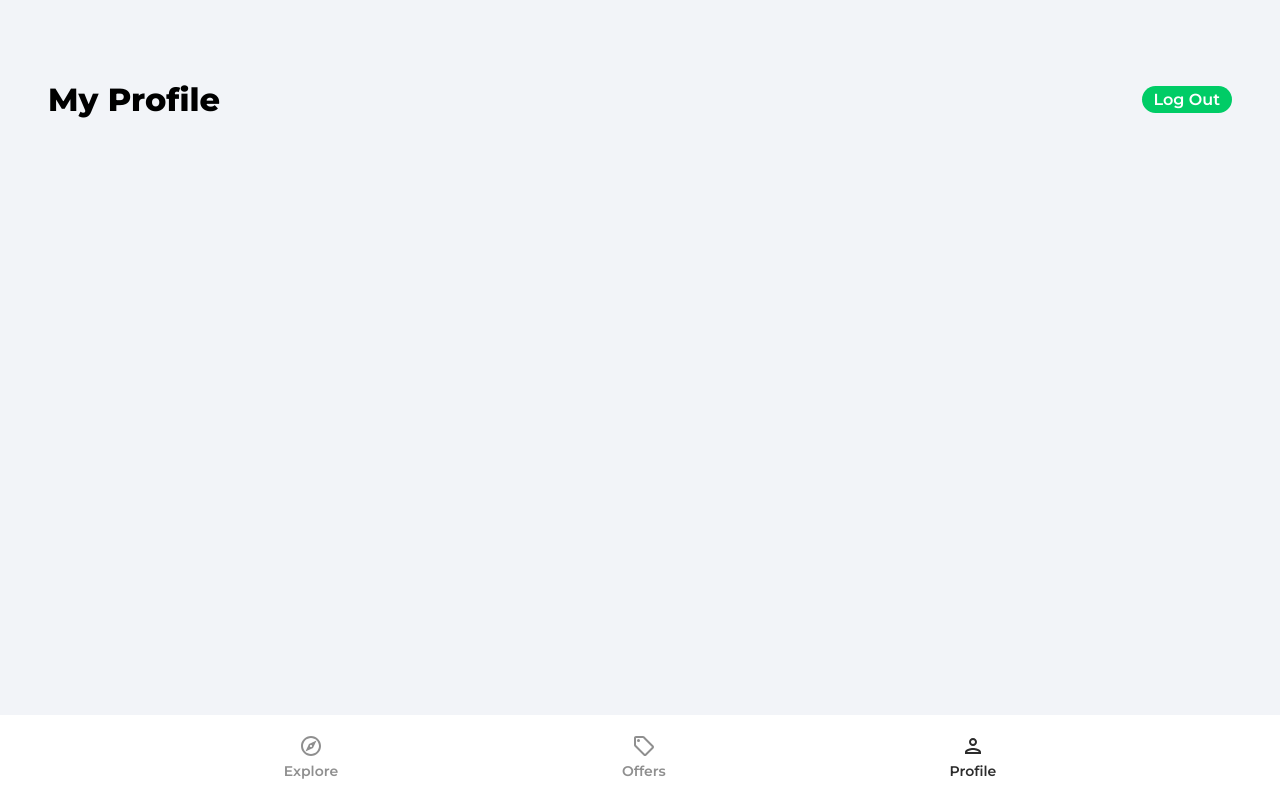
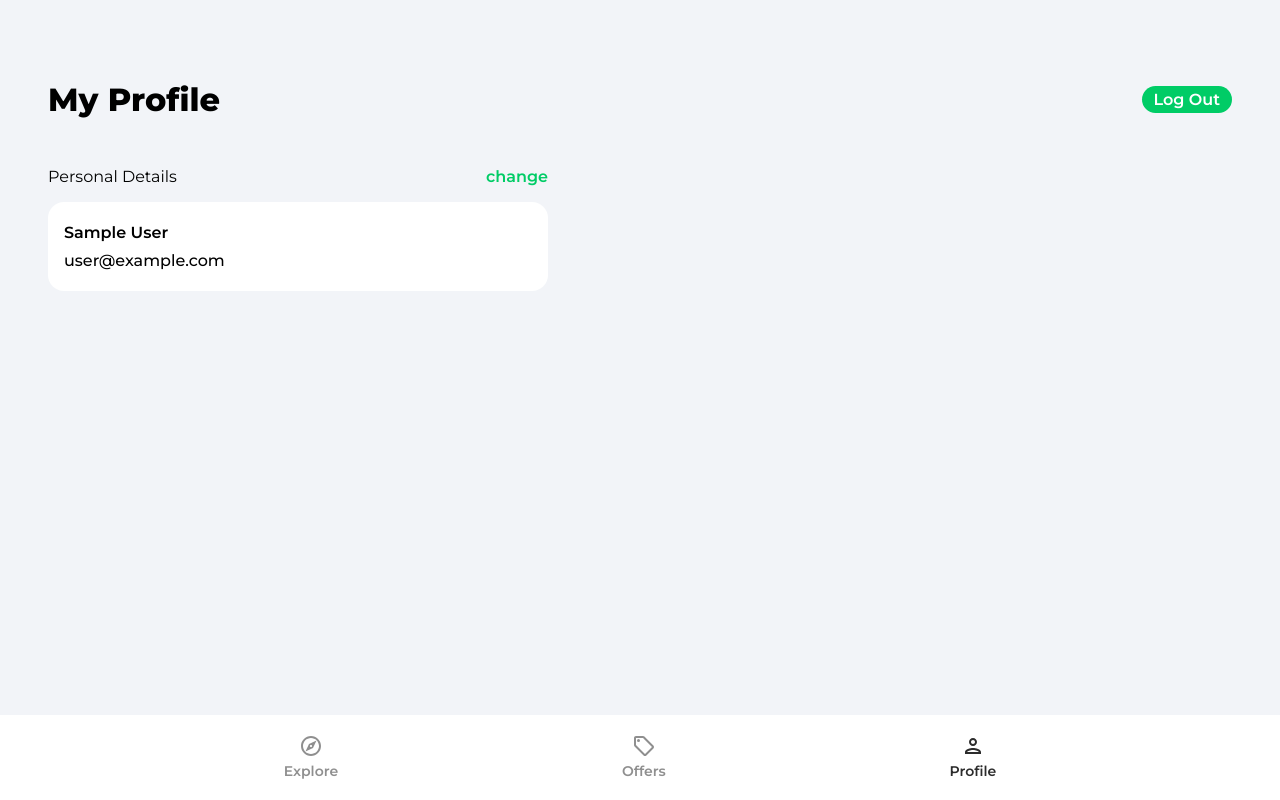
Before and after one commit to WMSSanharsha/Casa-Estate-App, a React (Vite) app: page /profile in a window 1280 px wide. Built offline with nearby package versions, Linux system fonts and the light colour scheme; no server answers; sample sign-in values are in the browser's storage.

Commit message:
create password reset work

```diff
--- a/src/App.jsx
+++ b/src/App.jsx
@@ -8,6 +8,7 @@ import SignIn from "./pages/SignIn";
 import SignUp from "./pages/SignUp";
 import ForgotPassword from "./pages/ForgotPassword";
 import NavBar from "./components/NavBar";
+import PrivateRoute from "./components/PrivateRoute";
 
 function App() {
   return (
@@ -16,7 +17,9 @@ function App() {
         <Routes>
           <Route path="/" element={<Explore />} />
           <Route path="/offers" element={<Offers />} />
-          <Route path="/profile" element={<Profile />} />
+          <Route path="/profile" element={<PrivateRoute />}>
+            <Route path="/profile" element={<Profile />} />
+          </Route>
           <Route path="/sign-in" element={<SignIn />} />
           <Route path="/sign-up" element={<SignUp />} />
           <Route path="/forgot-password" element={<ForgotPassword />} />
--- /dev/null
+++ b/src/components/PrivateRoute.jsx
@@ -0,0 +1,15 @@
+import { Navigate, Outlet } from "react-router-dom";
+import useAuthStatus from "../hooks/useAuthStatus";
+import Spinner from "./Spinner";
+
+function PrivateRoute() {
+  const { loggedIn, checkingStatus } = useAuthStatus();
+
+  if (checkingStatus) {
+    return <Spinner />;
+  }
+
+  return loggedIn ? <Outlet /> : <Navigate to="/sign-in" />;
+}
+
+export default PrivateRoute;
--- /dev/null
+++ b/src/components/Spinner.jsx
@@ -0,0 +1,11 @@
+import React from "react";
+
+function Spinner() {
+  return (
+    <div className="loadingSpinnerContainer">
+      <div className="loadingSpinner"></div>
+    </div>
+  );
+}
+
+export default Spinner;
--- /dev/null
+++ b/src/hooks/useAuthStatus.js
@@ -0,0 +1,27 @@
+import { getAuth, onAuthStateChanged } from "firebase/auth";
+import { useEffect, useRef, useState } from "react";
+
+function useAuthStatus() {
+  const [loggedIn, setLoggedIn] = useState(false);
+  const [checkingStatus, setCheckingStatus] = useState(true);
+  const isMounted = useRef(true);
+
+  useEffect(() => {
+    if (isMounted) {
+      const auth = getAuth();
+      onAuthStateChanged(auth, (user) => {
+        if (user) {
+          setLoggedIn(true);
+        }
+        setCheckingStatus(false);
+      });
+    }
+    return () => {
+      isMounted.current = false;
+    };
+  }, [isMounted]);
+
+  return { loggedIn, checkingStatus };
+}
+
+export default useAuthStatus;
--- a/src/pages/ForgotPassword.jsx
+++ b/src/pages/ForgotPassword.jsx
@@ -1,7 +1,56 @@
-import React from "react";
+import { getAuth, sendPasswordResetEmail } from "firebase/auth";
+import { Link } from "react-router-dom";
+import { toast } from "react-toastify";
+import { ReactComponent as ArrowRightIcon } from "../assets/svg/keyboardArrowRightIcon.svg";
+import { useState } from "react";
 
 function ForgotPassword() {
-  return <div>Forgot Passwords</div>;
+  const [email, setEmail] = useState("");
+
+  function onChange(e) {
+    setEmail(e.target.value);
+  }
+
+  async function onSubmit(e) {
+    e.preventDefault();
+    try {
+      const auth = getAuth();
+
+      await sendPasswordResetEmail(auth, email);
+      toast.success("Email was sent");
+    } catch (error) {
+      toast.error("Could not send reset email");
+    }
+  }
+  return (
+    <div className="pageContainer">
+      <header>
+        <p className="pageHeader">Forgot Password</p>
+      </header>
+      <main>
+        <form onSubmit={onSubmit}>
+          <input
+            type="email"
+            className="emailInput"
+            placeholder="Email"
+            id="email"
+            value={email}
+            onChange={onChange}
+          />
+          <Link className="forgotPasswordLink" to="/sign-in">
+            Sign In
+          </Link>
+
+          <div className="signInBar">
+            <div className="signInText">Send Reset Link</div>
+            <button className="signInButton">
+              <ArrowRightIcon fill="#ffffff" />
+            </button>
+          </div>
+        </form>
+      </main>
+    </div>
+  );
 }
 
 export default ForgotPassword;
--- a/src/pages/Profile.jsx
+++ b/src/pages/Profile.jsx
@@ -1,9 +1,14 @@
-import { getAuth } from "firebase/auth";
-import { useEffect, useState } from "react";
+import { getAuth, updateProfile } from "firebase/auth";
+import { doc, updateDoc } from "firebase/firestore";
+import { useEffect, useRef, useState } from "react";
 import { useNavigate } from "react-router-dom";
+import { db } from "../firebase.config";
+import { toast } from "react-toastify";
 
 function Profile() {
   const auth = getAuth();
+  const [changeDetails, setChangeDetails] = useState(false);
+
   const [formData, setFormData] = useState({
     name: auth.currentUser.displayName,
     email: auth.currentUser.email,
@@ -18,6 +23,34 @@ function Profile() {
     navigate("/");
   }
 
+  async function onSubmit() {
+    try {
+      if (auth.currentUser.displayName !== name) {
+        //update display name in firebase
+
+        await updateProfile(auth.currentUser, {
+          displayName: name,
+        });
+
+        //update in firestore
+
+        const userRef = doc(db, "users", auth.currentUser.uid);
+        await updateDoc(userRef, {
+          name,
+        });
+      }
+    } catch (error) {
+      toast.error("Could not update profile details");
+    }
+  }
+
+  function onChange(e) {
+    setFormData((prev) => ({
+      ...prev,
+      [e.target.id]: e.target.value,
+    }));
+  }
+
   return (
     <div className="profile">
       <header className="profileHeader">
@@ -26,6 +59,43 @@ function Profile() {
           Log Out
         </button>
       </header>
+
+      <main>
+        <div className="profileDetailsHeader">
+          <p className="profileDetailsText">Personal Details</p>
+          <p
+            className="changePersonalDetails"
+            onClick={() => {
+              changeDetails && onSubmit();
+              setChangeDetails((prev) => !prev);
+            }}
+          >
+            {changeDetails ? "done" : "change"}
+          </p>
+        </div>
+
+        <div className="profileCard">
+          <form>
+            <input
+              type="text"
+              id="name"
+              className={!changeDetails ? "profileName" : "profileNameActive"}
+              disabled={!changeDetails}
+              value={name}
+              onChange={onChange}
+            />
+
+            <input
+              type="text"
+              id="email"
+              className={!changeDetails ? "profileEmail" : "profileEmailActive"}
+              disabled={!changeDetails}
+              value={email}
+              onChange={onChange}
+            />
+          </form>
+        </div>
+      </main>
     </div>
   );
 }
```
